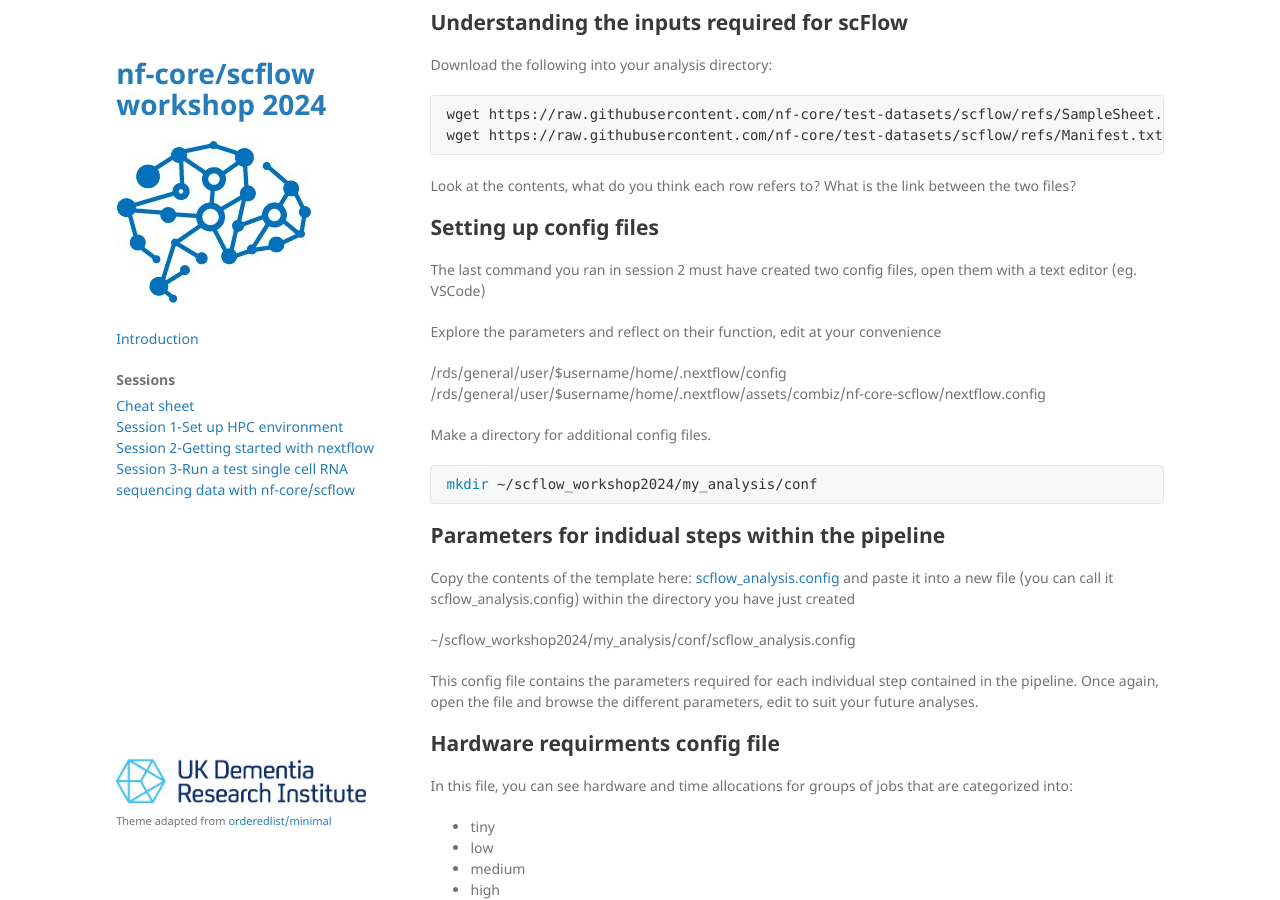
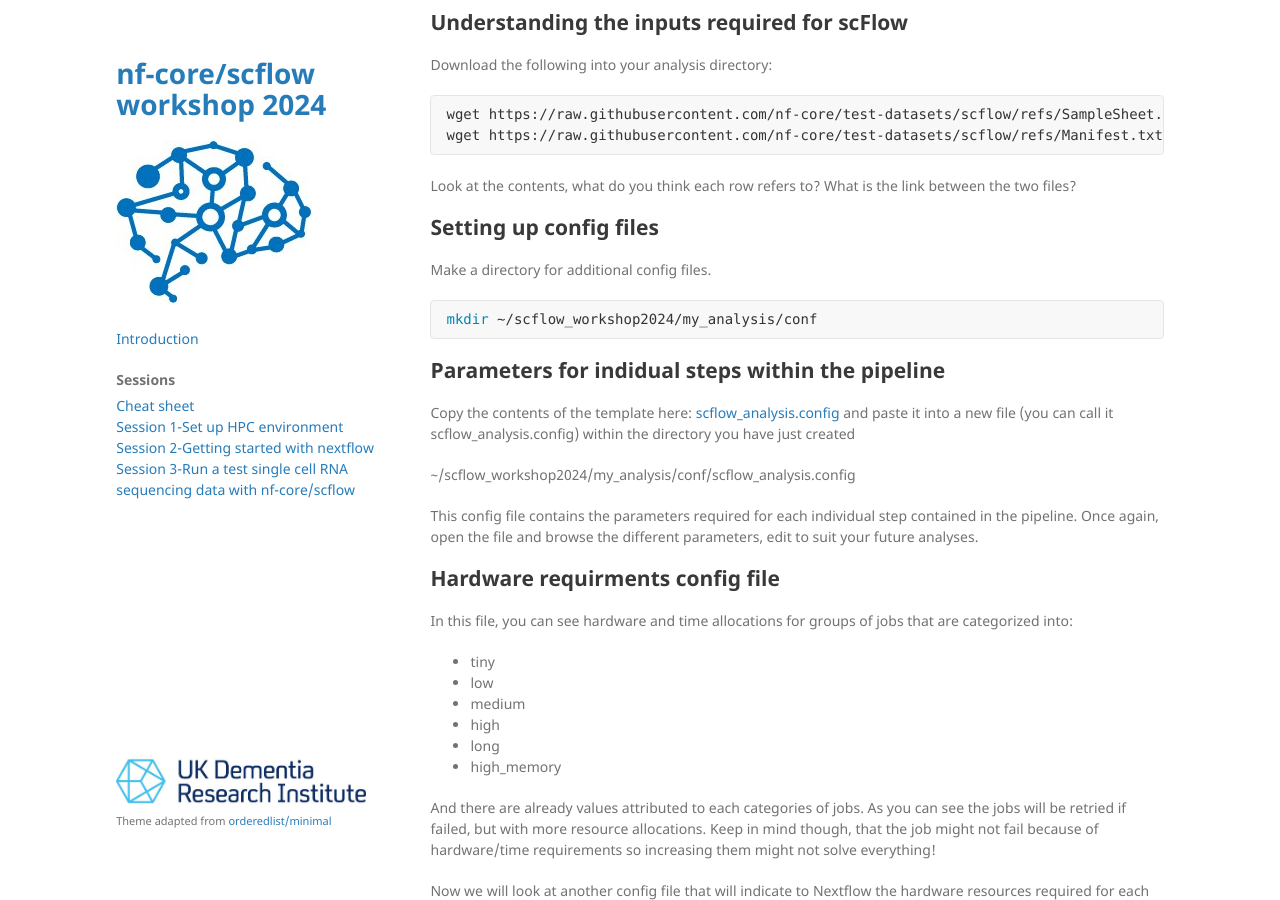
Before and after one commit to nfancy/scflow-workshop2024.github.io, a Jekyll site: the page built from docs/pages/main/session-3.md, in a window 1280 px wide and 900 px high, scrolled down 1039 px. Built offline with Jekyll 4.4.1, drawn with Linux system fonts in a browser that asks for light colours; the repository's description, which GitHub fills in, is left out.

Commit message:
Update session-3.md

```diff
--- a/docs/pages/main/session-3.md
+++ b/docs/pages/main/session-3.md
@@ -57,13 +57,6 @@ wget https://raw.githubusercontent.com/nf-core/test-datasets/scflow/refs/Manifes
 Look at the contents, what do you think each row refers to? What is the link between the two files?
 
 ## Setting up config files
-
-The last command you ran in session 2 must have created two config files, open them with a text editor (eg. VSCode)
-
-Explore the parameters and reflect on their function, edit at your convenience
-
-/rds/general/user/$username/home/.nextflow/config
-/rds/general/user/$username/home/.nextflow/assets/combiz/nf-core-scflow/nextflow.config
 
 Make a directory for additional config files.
 
```
